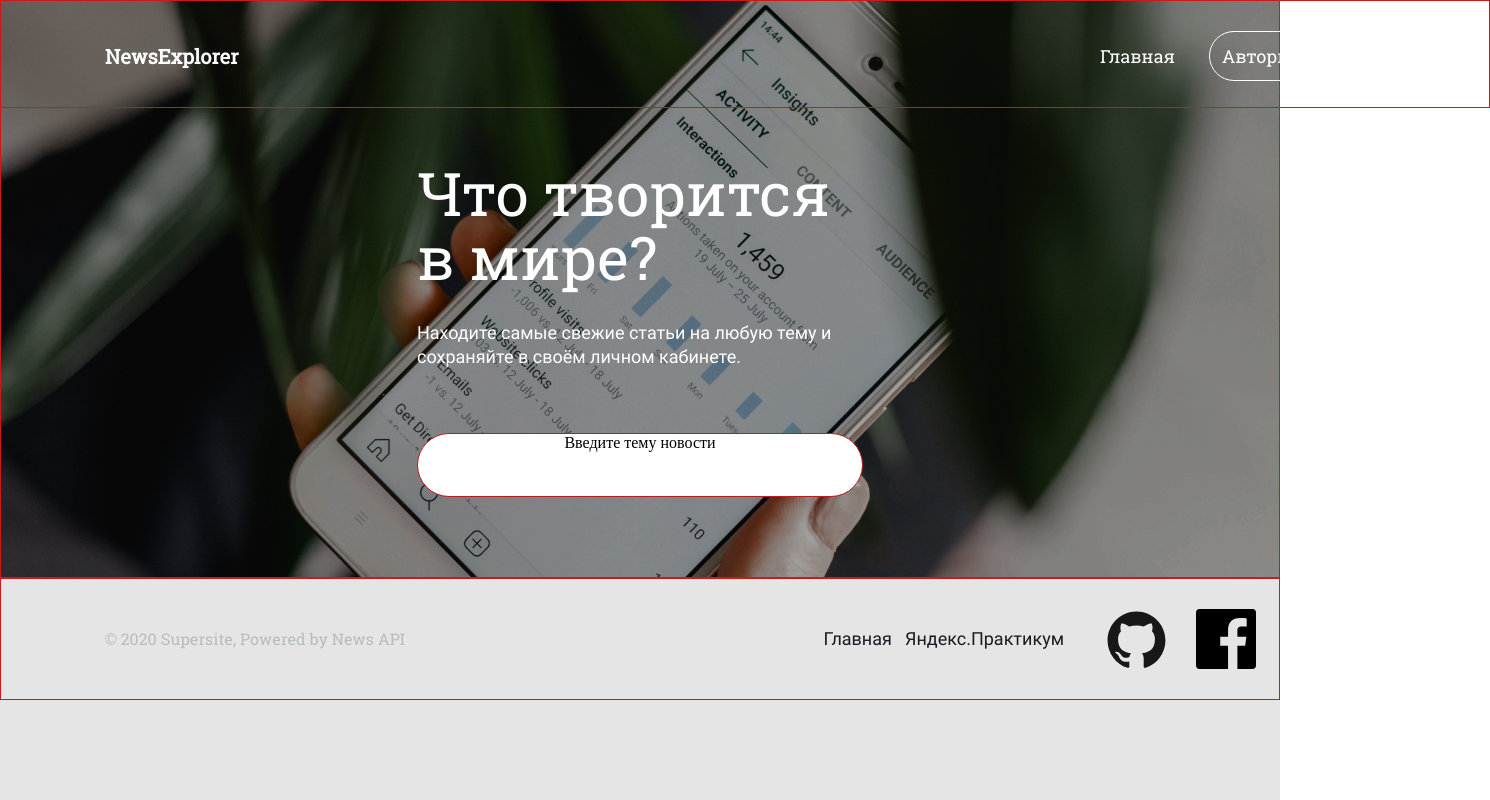
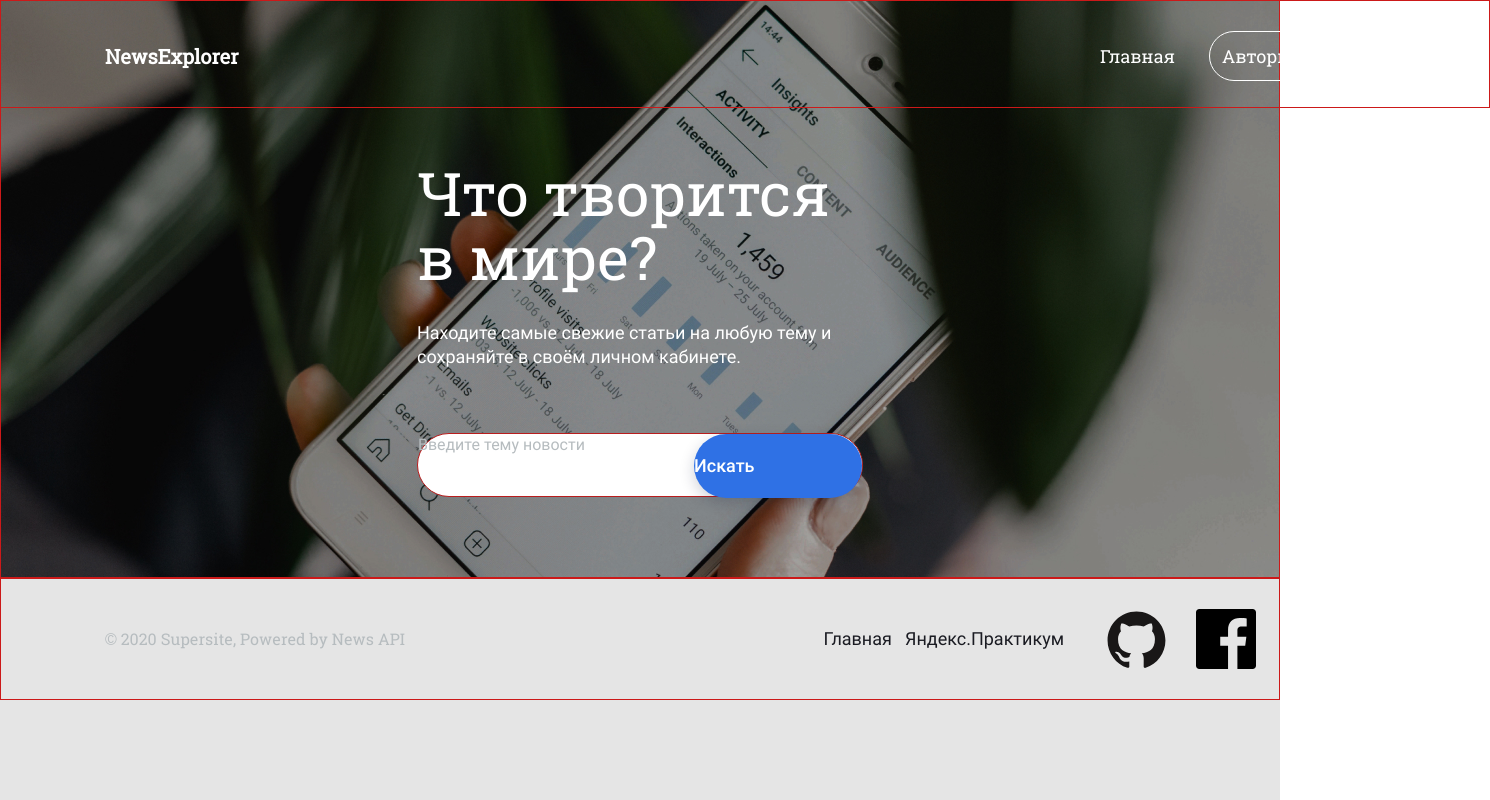
Before and after one commit to AliaksandraI/news-explorer-frontend, a React (Create React App) app: page / in a window 1280 px wide. Shown: the whole page, 1490 px wide, since content can reach past the window. Built offline with nearby package versions, Linux system fonts and the light colour scheme.

Commit message:
search part

```diff
--- a/src/components/Header/Header.css
+++ b/src/components/Header/Header.css
@@ -6,8 +6,7 @@
     display: flex;
     justify-content: space-between;
     border: 1px solid #cc1919;
-    position: fixed;
-    top: 0;
+    position: absolute;
     width: 100%;
 }
 
--- a/src/components/Search/Search.css
+++ b/src/components/Search/Search.css
@@ -33,15 +33,43 @@
     margin: 0 0 64px;
 }
 
-.search__field{
+.search__wrapper {
+    position: relative;
     max-width: 608px;
     min-height: 64px;
     border: 1px solid rgb(185, 29, 29);
     box-sizing: border-box;
     border-radius: 100px;
     background-color: #FFFFFF;
-    text-align: center;
     padding: 0;
     margin: 0 0 80px;
+    font-family: 'Roboto', sans-serif;
+    font-style: normal;
+    font-weight: normal;
+    font-size: 16px;
+    line-height: 22px;
+    color: #B6BCBF;
 
 }
+
+.search__button{
+    width: 168px;
+    min-height: 64px;
+    margin:0;
+    background: #2F71E5;
+    box-shadow: 0px 5px 15px rgba(14, 26, 57, 0.2);
+    border-radius: 100px;
+    position: absolute;
+    right: 0;
+    top:0;
+
+    font-family: Roboto;
+    font-style: normal;
+    font-weight: 500;
+    font-size: 18px;
+    line-height: 24px;
+    display: flex;
+    align-items: center;
+    text-align: center;
+    color: #FFFFFF;
+}
--- a/src/components/Search/Search.js
+++ b/src/components/Search/Search.js
@@ -7,7 +7,10 @@ function Search () {
         <div className="search">
             <h1 className="search__title">Что творится в мире?</h1>
             <h2 className="search__subtitle">Находите самые свежие статьи на любую тему и сохраняйте в своём личном кабинете.</h2>
-            <p className="search__field">Введите тему новости</p>
+                <div className="search__wrapper">
+                    Введите тему новости
+                    <p className="search__button">Искать</p>
+                </div>
         </div>
     );
 }
```
